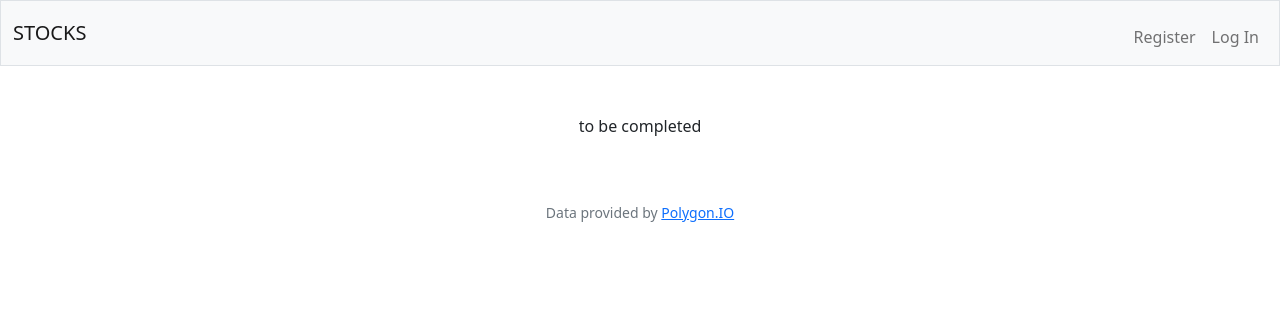
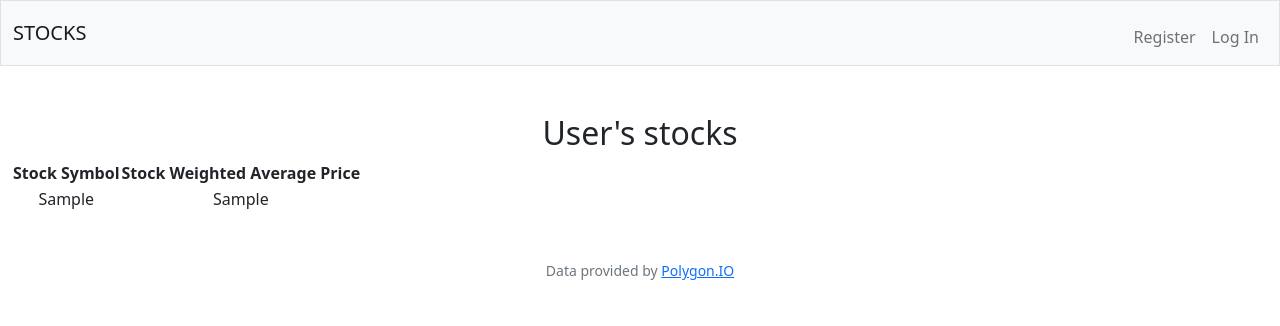
Before and after one commit to alex3621/stock_project, a Flask app: template finance/templates/index.html in a window 1280 px wide. Shown: the top 326 px of the page. Run offline with Flask 3, Linux system fonts and the light colour scheme; the template is opened without the code that fills it: most values are stand-ins (such as "Sample title", 1, 10 or a date in 2020).

Commit message:
Added display function of stock symbol and prices in the main page

```diff
--- a/finance/app.py
+++ b/finance/app.py
@@ -73,7 +73,15 @@ def index():
     if not stock_list:
         stock_list = requests.get(os.getenv("POLYGON_API_KEY"))
         stock_list = stock_list.json()
-    return render_template("index.html")
+        stock_list=stock_list['results']
+    user_id = session["user_id"]
+    userStockList = users.query.filter_by(id=user_id).first().stocks
+    result=[]
+    print(stock_list)
+    for stock in stock_list:
+        if stock['T'] in userStockList:
+            result.append(stock)
+    return render_template("index.html", result=result)
 
 
 @app.route("/add", methods=["GET", "POST"])
@@ -85,7 +93,7 @@ def add():
     else:
         found = False
         entered_stock = request.form.get("stock")
-        for data in stock_list["results"]:
+        for data in stock_list:
             if data["T"] == entered_stock:
                 found = True
         if not entered_stock:
--- a/finance/templates/index.html
+++ b/finance/templates/index.html
@@ -3,6 +3,22 @@
 
 {% block main %}
     <div class="stocks">
-        <p>to be completed</p>
+        <h2>User's stocks</h2>
+        <table>
+            <thead>
+                <tr>
+                    <th>Stock Symbol</th>
+                    <th>Stock Weighted Average Price</th>
+                </tr>
+            </thead>
+            <tbody>
+                {% for stock in result %}
+                <tr>
+                    <td>{{ stock.T }}</td>
+                    <td>{{ stock.vw}}</td>
+                </tr>
+                {% endfor %}
+            </tbody>
+        </table>
     </div>
 {% endblock %}
```
Also changed, not shown: finance/instance/users.sqlite3, 1 other file.
